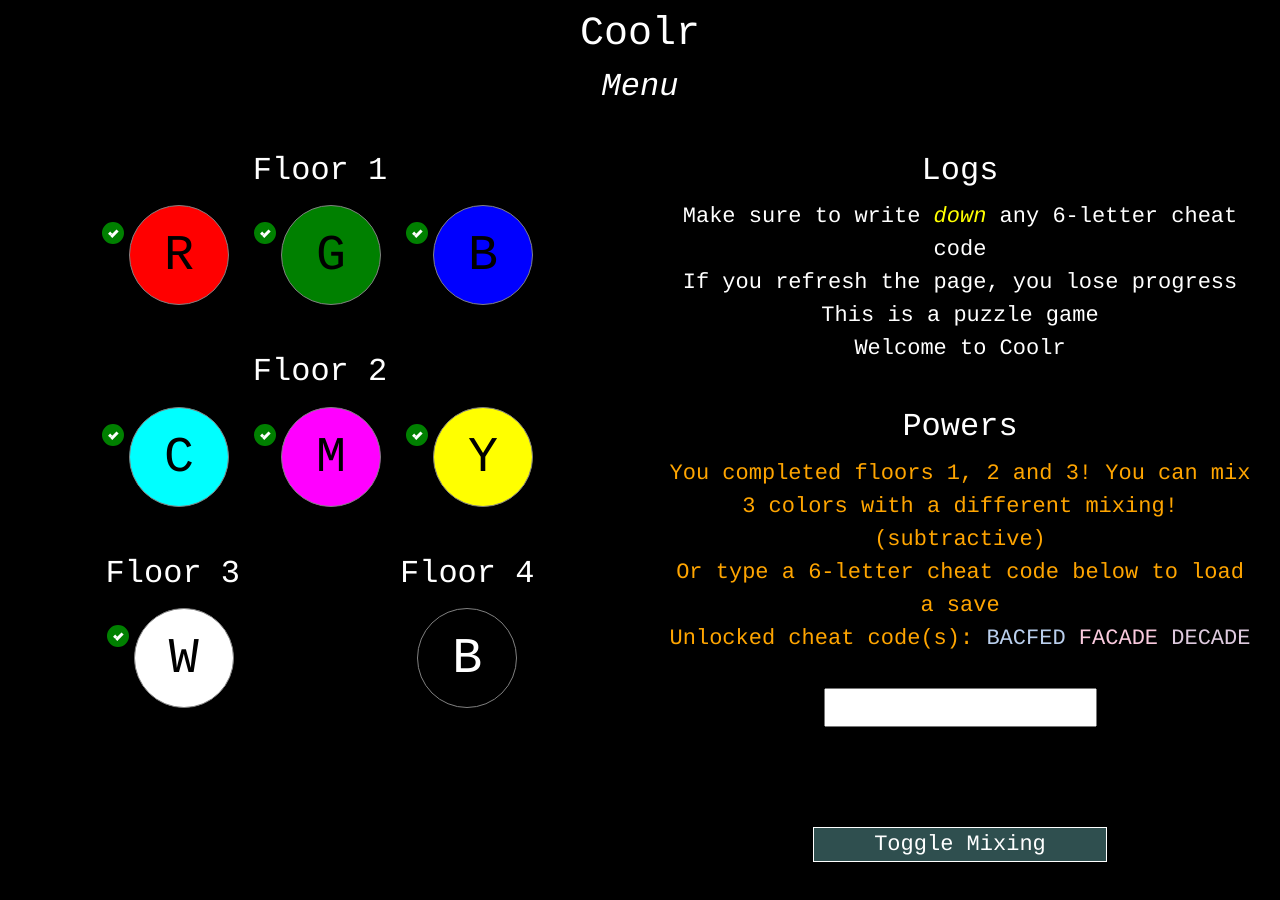
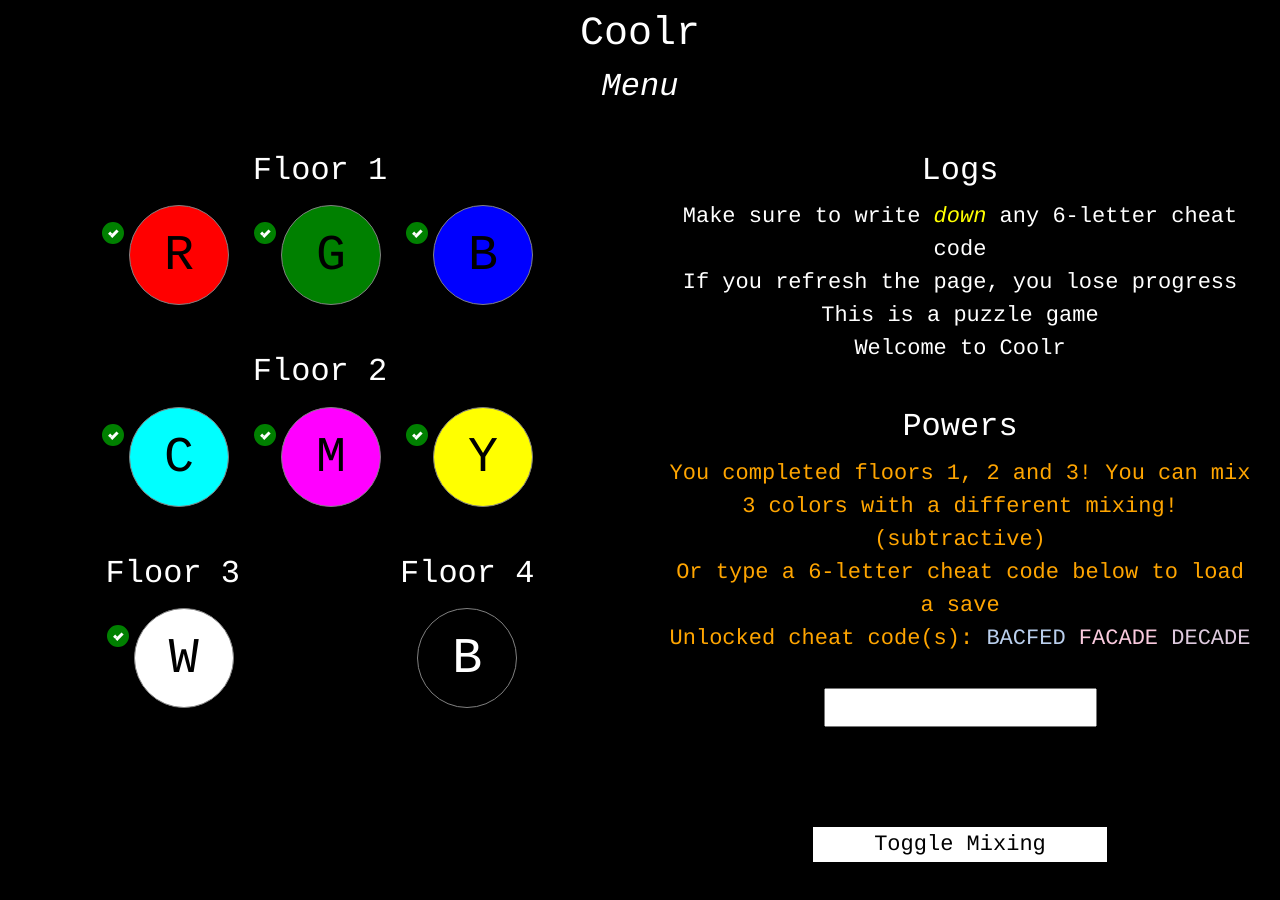
Before and after one commit to sebranly/coolr, a React (Create React App) app: page / in a window 1280 px wide. Shown: the top 900 px of the page. Built offline with nearby package versions, Linux system fonts and the light colour scheme.

Commit message:
feat: add some toggling style

```diff
--- a/src/App.css
+++ b/src/App.css
@@ -344,3 +344,13 @@ body {
   cursor: pointer;
   font-weight: bold;
 }
+
+.additive {
+  color: black;
+  background-color: white;
+}
+
+.subtractive {
+  color: white;
+  background-color: black;
+}
--- a/src/App.tsx
+++ b/src/App.tsx
@@ -208,6 +208,11 @@ const App = () => {
     );
   };
 
+  const classesMixing = classnames('button', {
+    additive: mode === Mode.Additive,
+    subtractive: mode === Mode.Subtractive
+  });
+
   return (
     <HelmetProvider>
       <link
@@ -275,7 +280,7 @@ const App = () => {
               <input className="text-center" value={code} type="text" onChange={onChangeCode} />
             )}
             {save.white === Progress.Done && (
-              <div className="button" onClick={toggleMode}>
+              <div className={classesMixing} onClick={toggleMode}>
                 Toggle Mixing
               </div>
             )}
```
